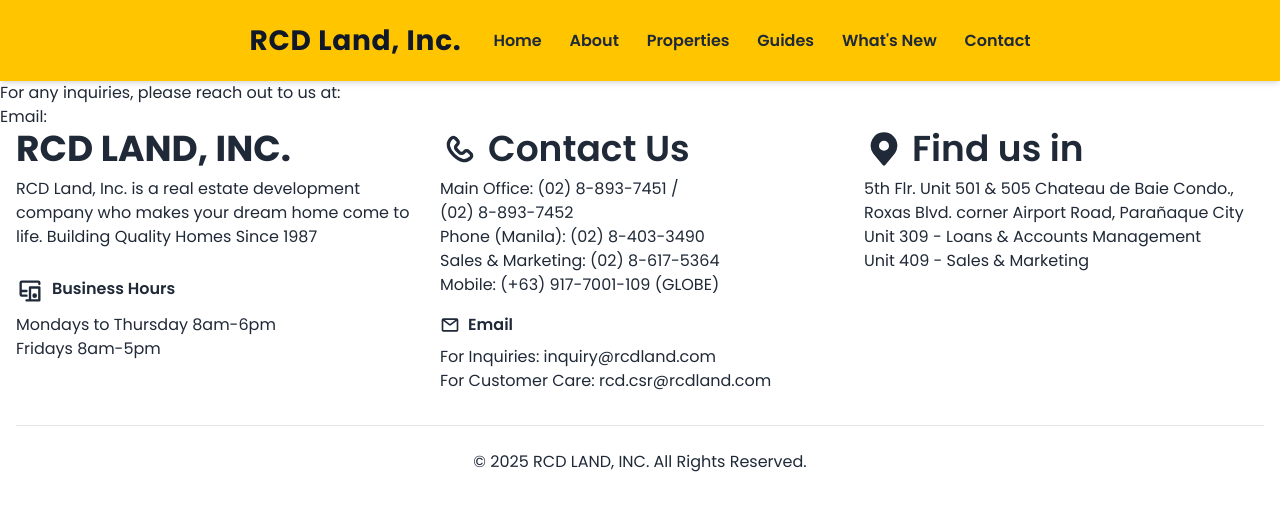
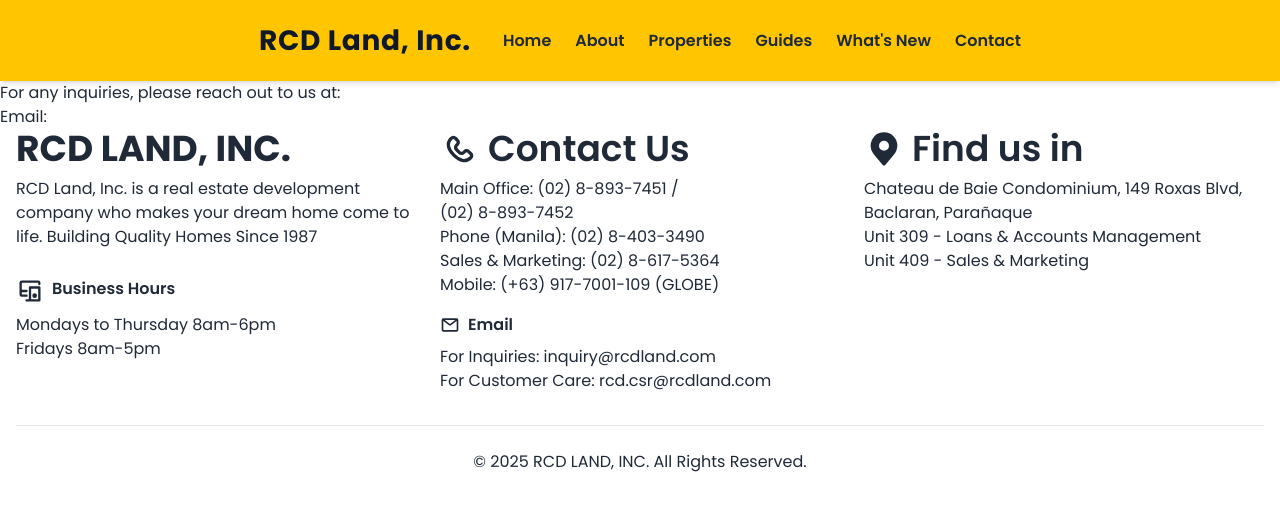
Before and after one commit to renrengabas/rcdland.com, a Jekyll site: the page built from contacts/index.html, in a window 1280 px wide. Shown: the top 511 px of the page. Built offline with Jekyll 4.4.1, drawn with Linux system fonts in a browser that asks for light colours; nearby versions of some CDN libraries.

Commit message:
Final Draft Main Page, NavBar/Main Page Updated Links & 404 Page Updated #3 #84 #96 #114 #134 #136 #146 #145
+ additional fixes
- fixed footer
- fixed navbar behavior
- fixed other links (in navbar and main page)

```diff
--- a/_includes/footer.html
+++ b/_includes/footer.html
@@ -68,16 +68,14 @@
           Find us in
         </h3>
         <p><a href="https://maps.app.goo.gl/h1TfTrETZJSj1oQY9" target="_blank"
-            class="hover:text-yellow-500 transition-colors duration-300">5th Flr. Unit 501 & 505 Chateau de Baie
-            Condo., Roxas Blvd. corner Airport Road, Parañaque City</a></p>
+            class="hover:text-yellow-500 transition-colors duration-300">Chateau de Baie Condominium, 149 Roxas Blvd, Baclaran, Parañaque</a></p>
         <p>Unit 309 - Loans & Accounts Management</p>
         <p>Unit 409 - Sales & Marketing</p>
       </div>
     </div>
 
     <div class="mt-8 border-t pt-4 text-center">
-      <p class="mt-2">&copy; 2025 RCD LAND, INC. All Rights Reserved.</p>
-    </div>
+<p class="mt-2 mb-4">&copy; 2025 RCD LAND, INC. All Rights Reserved.</p>    </div>
   </div>
   <script src="https://cdn.jsdelivr.net/npm/swiper@11/swiper-bundle.min.js"></script>
 </footer>
--- a/_includes/top-menu.html
+++ b/_includes/top-menu.html
@@ -1,9 +1,18 @@
 <body class="bg-white text-gray-800">
+  <script>
+document.addEventListener('DOMContentLoaded', function() {
+  const menuToggle = document.getElementById('menuToggle');
+  const mobileMenu = document.getElementById('mobileMenu');
+  menuToggle.addEventListener('click', function() {
+    mobileMenu.classList.toggle('open');
+  });
+});
+</script>
 
   <nav class="bg-[#ffc600] shadow-md fixed top-0 left-0 w-full z-50">
 <div class="max-w-7xl mx-auto w-full px-4 flex items-center justify-center gap-8 h-[81px]">
   <!-- Logo -->
-  <a href="index.html" class="text-[28px] font-bold tracking-wide text-gray-900 leading-none">RCD Land, Inc.</a>
+  <a href="{{ '/index.html' | relative_url }}" class="text-[28px] font-bold tracking-wide text-gray-900 leading-none">RCD Land, Inc.</a>
 
       <!-- Desktop Menu -->
   <div class="desktop-menu space-x-6 font-semibold">
@@ -32,8 +41,7 @@
 
     <!-- Mobile Menu -->
     <div id="mobileMenu"
-  class="flex-col bg-[#ffc600] px-4 font-semibold"
-  style="display:none;">
+  class="flex flex-col items-center justify-center bg-[#ffc600] px-4 font-semibold text-center">
       <a class="nav-link relative after:content-[''] after:absolute after:left-0 after:-bottom-1 after:w-0 hover:after:w-full after:h-[2px] after:bg-gray-800 after:transition-all after:duration-300"
         href="{{ '/index.html' | relative_url }}">Home</a>
       <a class="nav-link relative after:content-[''] after:absolute after:left-0 after:-bottom-1 after:w-0 hover:after:w-full after:h-[2px] after:bg-gray-800 after:transition-all after:duration-300"
--- a/assets/css/styles.css
+++ b/assets/css/styles.css
@@ -284,3 +284,37 @@
    .tab-link:hover {
     color: black !important;
   }
+
+  /* Show desktop menu above 1030px, hide below */
+@media (max-width: 1030px) {
+  .desktop-menu {
+    display: none !important;
+  }
+  #menuToggle {
+    display: block !important;
+  }
+  #mobileMenu {
+    display: flex;
+  }
+}
+@media (min-width: 1031px) {
+  .desktop-menu {
+    display: flex !important;
+  }
+  #menuToggle {
+    display: none !important;
+  }
+  #mobileMenu {
+    display: none !important;
+  }
+}
+
+/* Mobile menu animation */
+#mobileMenu {
+  max-height: 0;
+  overflow: hidden;
+  transition: max-height 0.4s cubic-bezier(0.4,0,0.2,1);
+}
+#mobileMenu.open {
+  max-height: 500px;
+}
--- a/assets/js/scripts.js
+++ b/assets/js/scripts.js
@@ -97,3 +97,11 @@
   if (tabs.length > 0) {
     tabs[0].click();
   }
+
+document.addEventListener('DOMContentLoaded', function() {
+  const menuToggle = document.getElementById('menuToggle');
+  const mobileMenu = document.getElementById('mobileMenu');
+  menuToggle.addEventListener('click', function() {
+    mobileMenu.classList.toggle('open');
+  });
+});
```
Also changed, not shown: 404.html (+9 -20 lines), index.html (+71 -29 lines).
